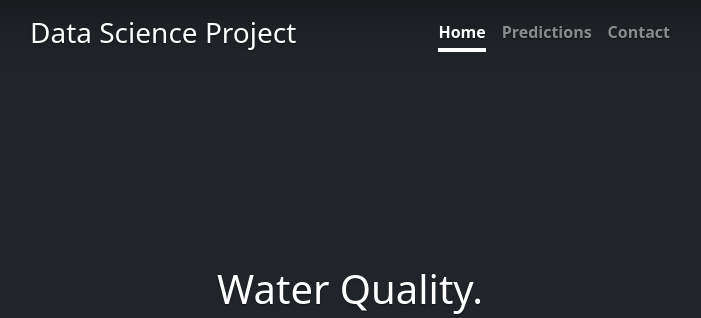
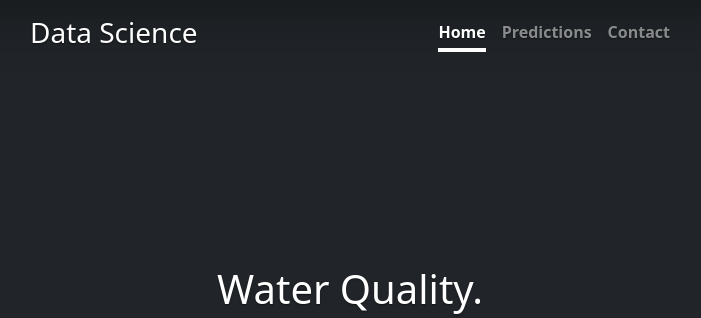
Before and after one commit to mcarlagg17/TBDS-ML_Clf_WaterQuality_flask, a Flask app: template templates/index.html in a window 1280 px wide. Shown: the top 318 px of the page, without its empty margins (290-991 px from the left). Run offline with Flask 2, Linux system fonts and the light colour scheme; the template is opened without the code that fills it, so the values that code supplies are empty.

Commit message:
commit prueba 5

```diff
--- a/templates/index.html
+++ b/templates/index.html
@@ -40,7 +40,7 @@
 <div class="cover-container d-flex w-100 h-100 p-3 mx-auto flex-column">
     <header class="mb-auto">
         <div>
-            <h3 class="float-md-start mb-0">Data Science Project</h3>
+            <h3 class="float-md-start mb-0">Data Science</h3>
             <nav class="nav nav-masthead justify-content-center float-md-end">
                 <a class="nav-link active" aria-current="page" href="/">Home</a>
                 <a class="nav-link" href="/predict">Predictions</a>
```
